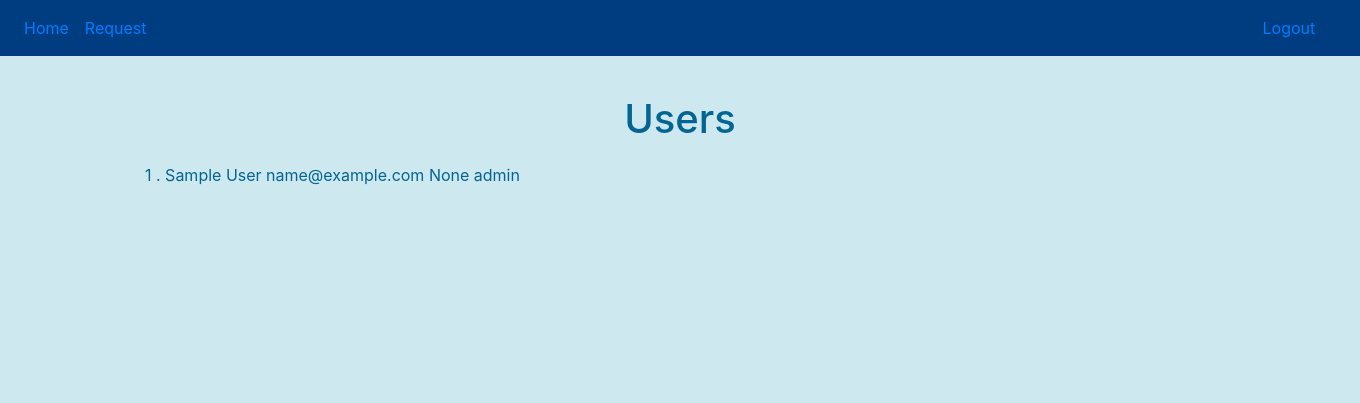
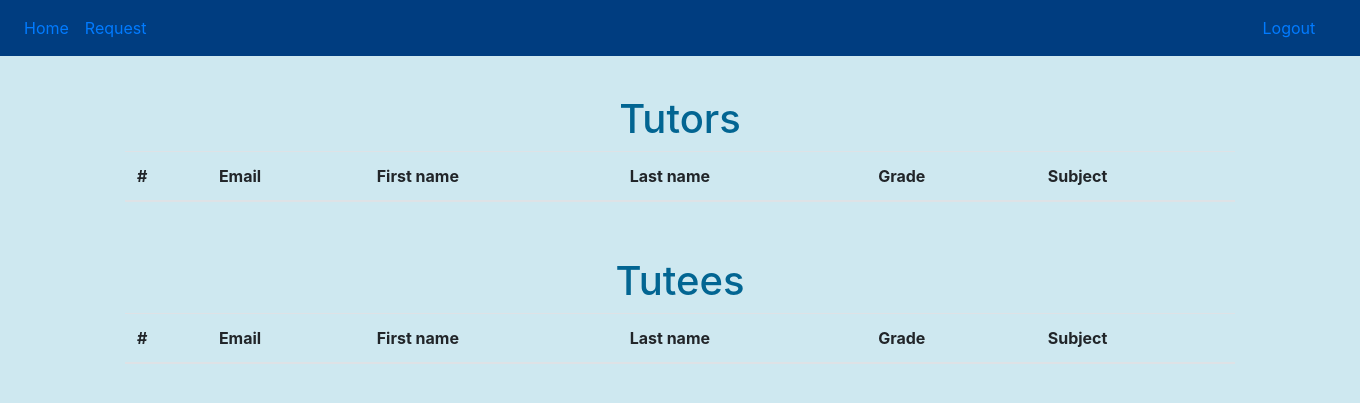
Before and after one commit to vitahuang2020/tutorwebsite, a Flask app: page / in a window 1360 px wide. Shown: the top 403 px of the page. Run offline with Flask 3, Linux system fonts and the light colour scheme; the visitor is signed in with stand-in values (Sample User, id 1); data comes from the database, SQL or seed files in the repository; lists and menus that the app fills with data are empty; some libraries are stand-ins or nearby versions.

Commit message:
Made 2 tables for tutors and tutees that displays id, email, first/last name, grade and subjects. Currently giving this to Vita to add checkboxes. Deleted old unordered list.

```diff
--- a/website/auth.py
+++ b/website/auth.py
@@ -108,13 +108,12 @@ def request_role():
         # if compsci == "compsci":
         #     subjects += "compsci "
         grade = request.form.get('grade')
-        subject = request.form.get('subject')
-
+        subjects = request.form.get('subjects')
         user = User.query.get(current_user.id)
 
         user.verified = True
         user.grade = grade
-        user.subject = subject
+        user.subjects = subjects
 
         db.session.commit()
         flash('Request form filled', category='success')
--- a/website/templates/base.html
+++ b/website/templates/base.html
@@ -71,7 +71,12 @@
     <br />
 
     <div class="container">
-        {% block user_table %}
+        {% block tutor_table %}
+        {% endblock %}
+    </div>
+
+    <div class="container">
+        {% block tutee_table %}
         {% endblock %}
     </div>
 
--- a/website/templates/home.html
+++ b/website/templates/home.html
@@ -8,25 +8,73 @@
   }
 </style>
 
-{% block user_table %}
+{% block tutor_table %}
 
-<!-- -->
+<h1 style="text-align:center;margin-top:15px;color:#026592;">Tutors</h1>
 
-<h1 style="text-align:center;margin-top:15px;color:#026592;">Users</h1>
-<ul class="list-group list-group-flush" id="user">
-    {% for user in users %}
-    <li class="list-group-item" style="background-color:#cee8f0;color:#026592;">
-        {{ user.id }}
-        {{ "." }}
-        {{ user.first_name }}
-        {{ user.last_name }}
-        {{ user.email }}
-        {{ user.subjects }}
-        {{ user.role }}
-    </li>
+<table class="table">
+    <thead>
+        <tr>
+            <th scope='col'>#</th>
+            <th scope="col">Email</th>
+            <th scope="col">First name</th>
+            <th scope="col">Last name</th>
+            <th scope="col">Grade</th>
+            <th scope="col">Subject</th>
+        </tr>
+    </thead>
 
-    {% endfor %}
-</ul>
+
+    <tbody>
+        {% for tutor in tutors %}
+        <tr>
+            <th scope="col">{{ tutor.id}}</th>
+            <th scope="col">{{ tutor.email }}</th>
+            <th scope="col">{{ tutor.first_name }}</th>
+            <th scope="col">{{ tutor.last_name }}</th>
+            <th scope="col">{{ tutor.grade }}</th>
+            <th scope="col">{{ tutor.subjects }}</th>
+        </tr>
+        {% endfor %}
+    </tbody>
+</table>
+
+{% endblock %}
+
+{% block tutee_table %}
+
+</br>
+
+<h1 style="text-align:center;margin-top:15px;color:#026592;">Tutees</h1>
+
+<table class="table">
+    <thead>
+        <tr>
+            <th scope='col'>#</th>
+            <th scope="col">Email</th>
+            <th scope="col">First name</th>
+            <th scope="col">Last name</th>
+            <th scope="col">Grade</th>
+            <th scope="col">Subject</th>
+        </tr>
+    </thead>
+
+
+    <tbody>
+        {% for tutee in tutees %}
+        <tr>
+            <th scope="col">{{ tutee.id}}</th>
+            <th scope="col">{{ tutee.email }}</th>
+            <th scope="col">{{ tutee.first_name }}</th>
+            <th scope="col">{{ tutee.last_name }}</th>
+            <th scope="col">{{ tutee.grade }}</th>
+            <th scope="col">{{ tutee.subjects }}</th>
+
+        </tr>
+        {% endfor %}
+    </tbody>
+</table>
+
 {% endblock %}
 
 <footer style="text-align:center;margin-top:15px;">
--- a/website/templates/request_role.html
+++ b/website/templates/request_role.html
@@ -15,8 +15,8 @@
 
 <form method="POST">
     <div class="form-group">
-    <label for="subject" style="color:#026592;">Subject</label>
-        <input type="text" class="form-control" id="subject" name="subject" placeholder="Enter subjects" />
+    <label for="subjects" style="color:#026592;">Subject</label>
+        <input type="text" class="form-control" id="subjects" name="subjects" placeholder="Enter subjects" />
     </div>
 
     <div class="from-group">
--- a/website/views.py
+++ b/website/views.py
@@ -9,12 +9,14 @@ views = Blueprint('views', __name__)
 @views.route('/', methods=['GET', 'POST']) # homepage
 @login_required
 def home():
-    users = User.query.all()
-    print(users)
+    tutors = User.query.filter_by(role='tutor').all()
+    tutees = User.query.filter_by(role='tutee').all()
+
+    print(tutors)
     if request.method == 'GET':
         print("Get request on home page.")
-        print(len(users))
-        return render_template("home.html", user=current_user, users=users)
+        print(len(tutors))
+        return render_template("home.html", user=current_user, tutors=tutors, tutees=tutees)
 
 # hello
 
```
